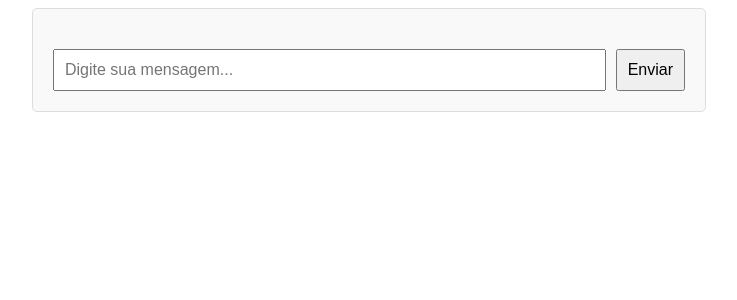
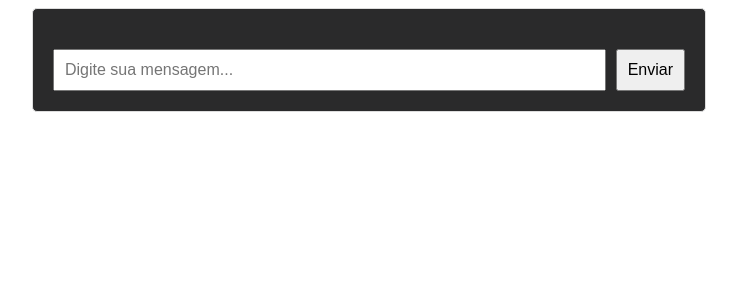
Before and after one commit to Elian-Abrao/ChatBot, a Flask app: page / in a window 1280 px wide. Shown: the top 300 px of the page, without its empty margins (271-1008 px from the left). Run offline with Flask 3, Linux system fonts and the light colour scheme.

Commit message:
Update index.html

```diff
--- a/templates/index.html
+++ b/templates/index.html
@@ -14,7 +14,7 @@
             border: 1px solid #ddd;
             padding: 20px;
             border-radius: 5px;
-            background-color: #f9f9f9;
+            background-color: #2a2a2b;
         }
         .message {
             margin: 10px 0;
```
